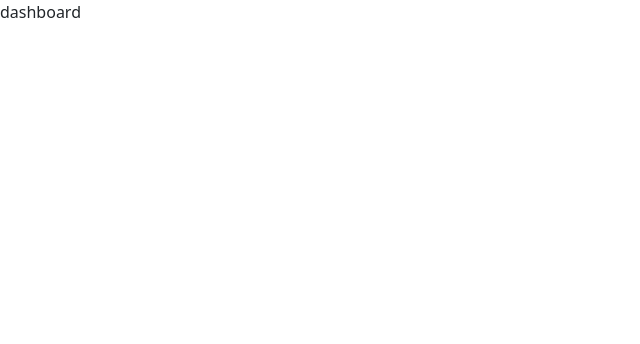
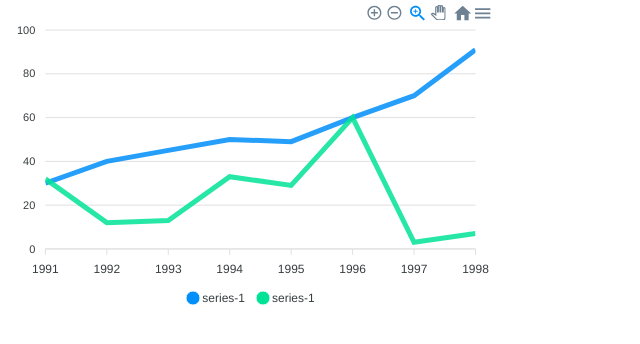
Before and after one commit to ryann254/Redux-Typescript-Test, a React (Create React App) app: page /dashboard in a window 1280 px wide. Shown: the top 344 px of the page, without its empty margins (0-640 px from the left). Built offline with nearby package versions, Linux system fonts and the light colour scheme.

Commit message:
feat: Added basic chart with dummy data

```diff
--- a/src/components/dashboard.tsx
+++ b/src/components/dashboard.tsx
@@ -1,9 +1,37 @@
-import React from 'react'
+import Chart from 'react-apexcharts'
 
 type Props = {}
 
+const chartData = {
+    options: {
+        chart: {
+            id: "basic-bar"
+        },
+        xaxis: {
+            categories: [1991, 1992, 1993, 1994, 1995, 1996, 1997, 1998, 1999]
+        }
+    },
+    series: [
+        {
+            name: "series-1",
+            data: [30, 40, 45, 50, 49, 60, 70, 91]
+        },
+        {
+            name: "series-1",
+            data: [32, 12, 13, 33, 29, 60, 3, 7]
+        }
+    ]
+}
+
 export default function Dashboard(props: Props) {
     return (
-        <div>dashboard</div>
+        <>
+            <Chart
+                options={chartData.options}
+                series={chartData.series}
+                type='line'
+                width={500}
+            />
+        </>
     )
 }
```
